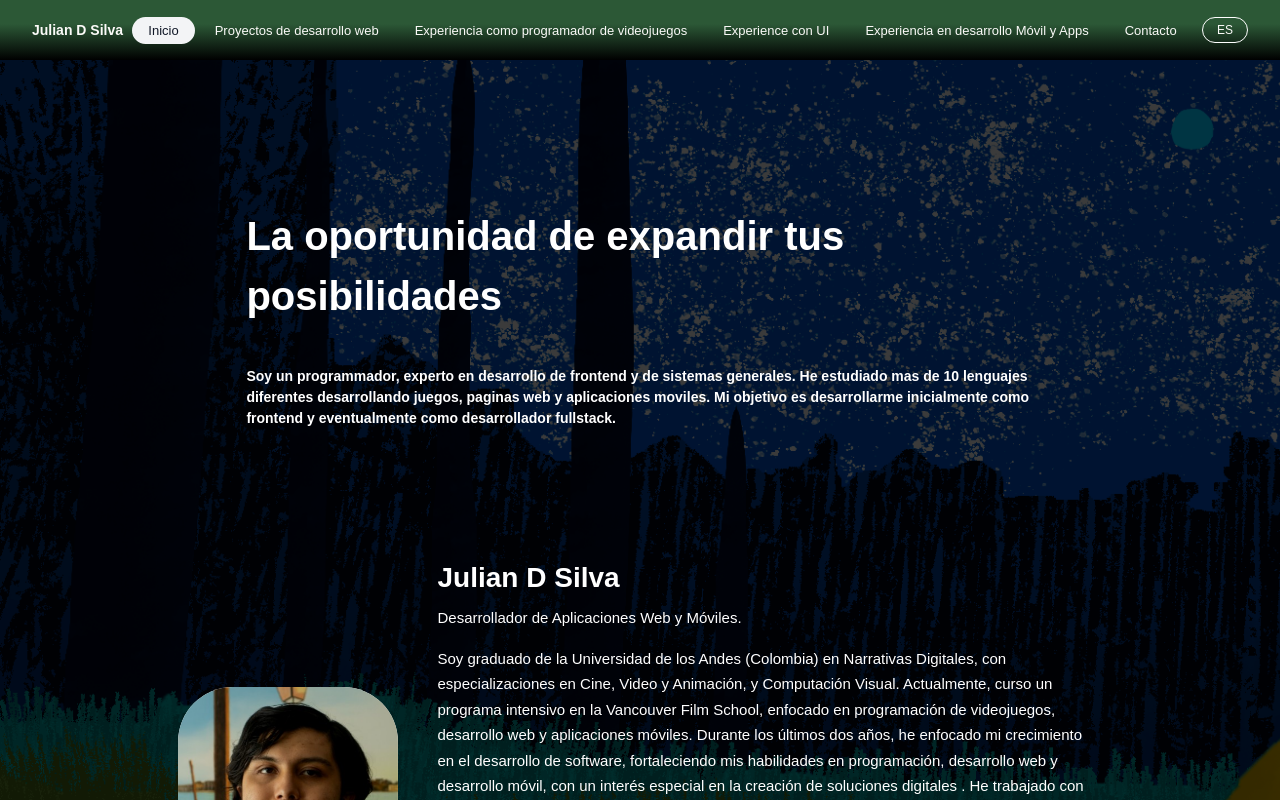
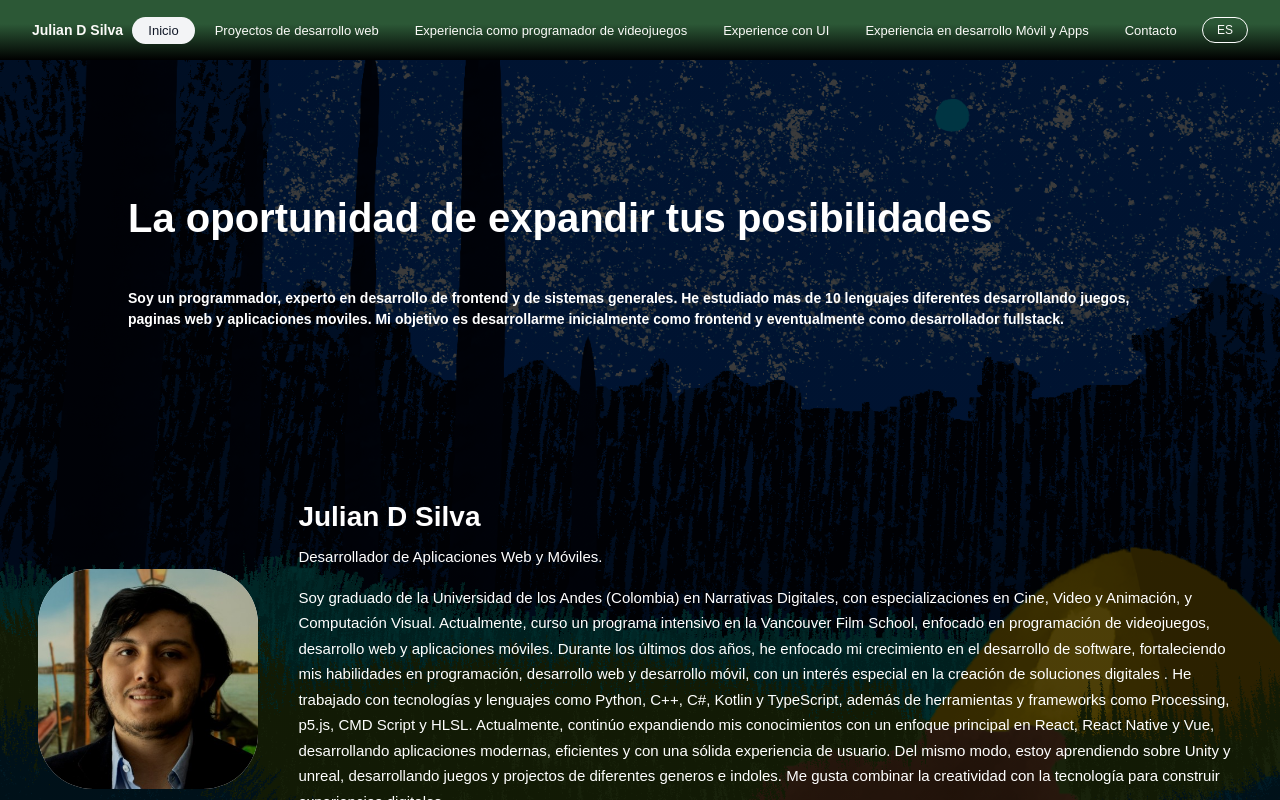
Before and after one commit to neondsilvam/Programming_portfolio, a React (Vite) app: page /#/ in a window 1280 px wide. Shown: the top 800 px of the page. Built offline with nearby package versions, Linux system fonts and the light colour scheme; a web font is replaced by a local one.

Commit message:
progress animations

```diff
--- a/src/pages/Perfil.module.css
+++ b/src/pages/Perfil.module.css
@@ -4,6 +4,15 @@
   }
   100% {
     opacity: 1;
+  }
+}
+
+@keyframes OutroAnimation {
+  0% {
+    opacity: 1;
+  }
+  100% {
+    opacity: 0;
   }
 }
 
@@ -17,6 +26,13 @@
   padding: 3rem 0.5rem;
   max-width: 1000px;
   margin: 0 auto;
+}
+
+section.FadeOut{
+  opacity: 1;
+  animation: IntroAnimation 0.5s ease-out forwards;
+  animation-delay: 0.5s;
+
 }
 
 .profileArea {
--- a/src/pages/Perfil.tsx
+++ b/src/pages/Perfil.tsx
@@ -1,13 +1,18 @@
 import { useLang } from '../context/LangContext'
 import styles from './Perfil.module.css'
 import Perfil_photo from '../assets/Perfil_photo.jpg'
+import {useEffect, useState} from "react"
 
 export function Perfil() {
   const { t } = useLang()
-  const { name, role, description, tags, catchPhrase, identitySentence } = t.profilePage
+  const { name, role, description, tags, catchPhrase, identitySentence } = t.profilePage;
+    const [isMounted, setIsMounted] = useState(false);
+    useEffect(() => {
+        setIsMounted(false);
+    }, []);
 
   return (
-    <section className={styles.section}>
+    <section className={`styles.section ${isMounted ? 'FadeOut' : ''}`}>
       <div className={styles.firstPageArea}>
         <h1 className={styles.catchPhrase}>{catchPhrase}</h1>
         <h5 className={styles.identityPhrase}>{identitySentence}</h5>
```
